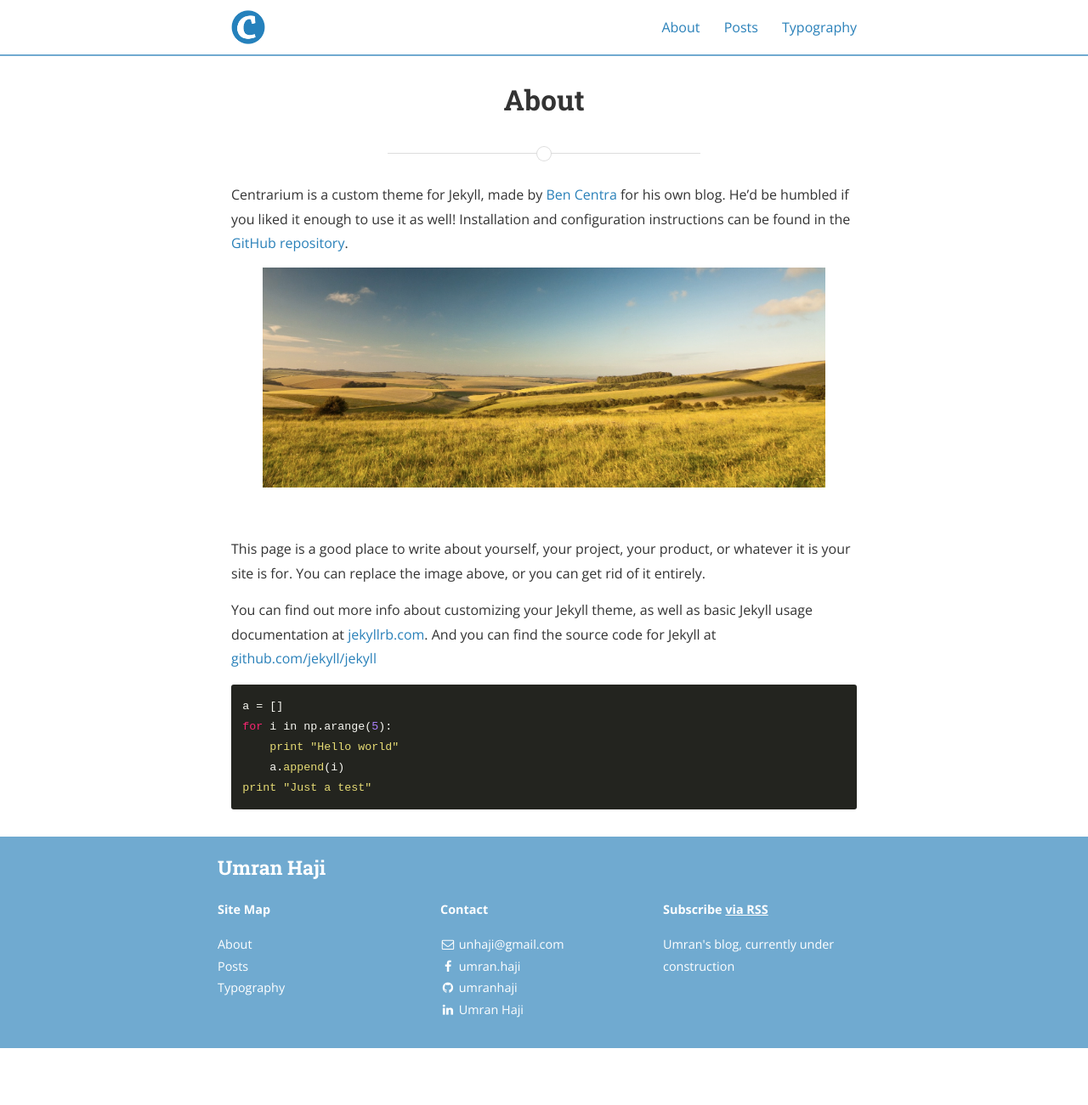
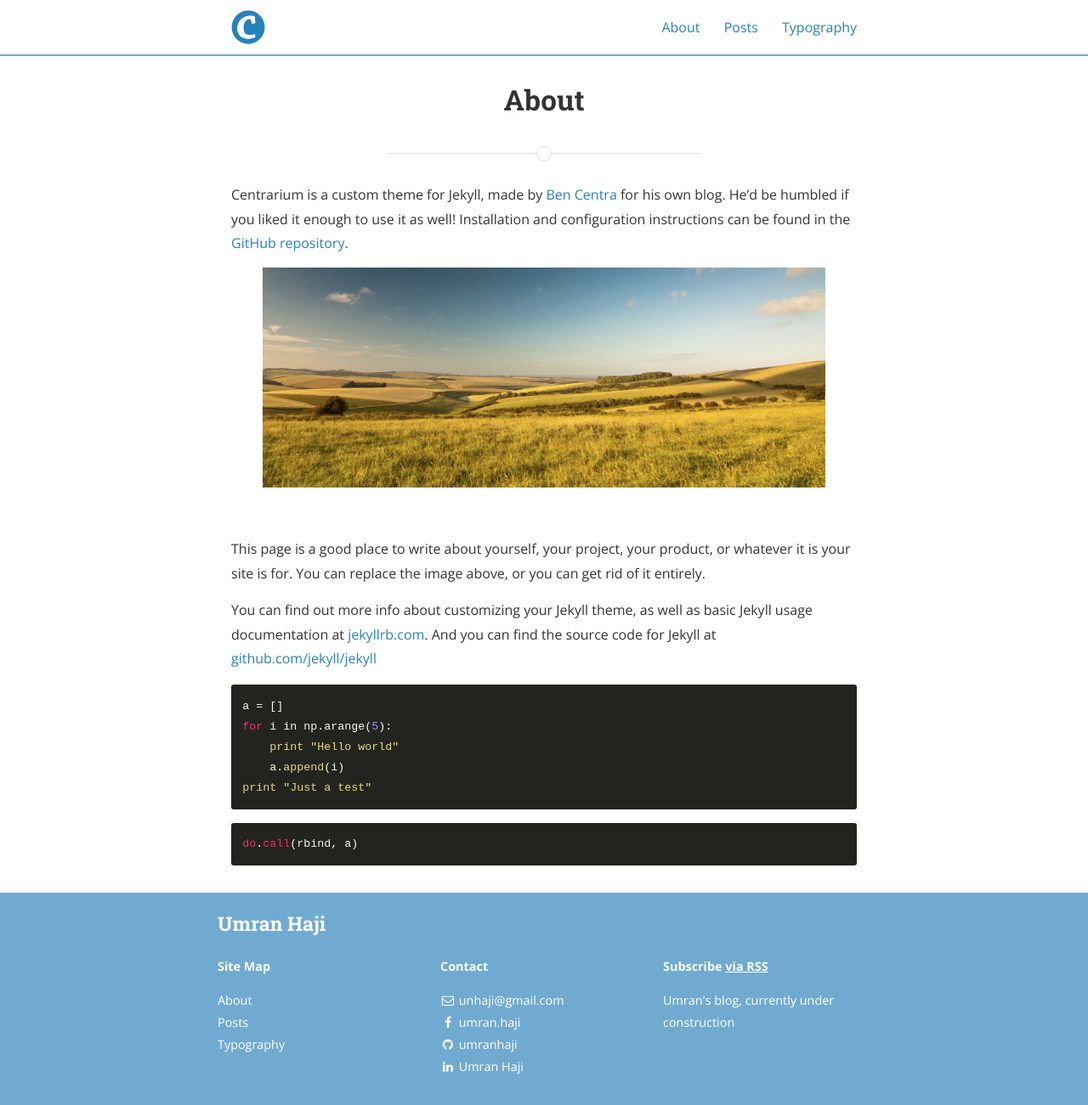
Before and after one commit to umranhaji/umranhaji.github.io, a Jekyll site: the page built from about.md, in a window 1280 px wide. Shown: the whole page at 85% size. Built offline with Jekyll 4.4.1, drawn with Linux system fonts in a browser that asks for light colours; nearby versions of some CDN libraries; before the commit the page ends 1234 px from its top, so only the background shows below that.

Commit message:
Updated 'about.md' via CloudCannon

````diff
--- a/about.md
+++ b/about.md
@@ -21,3 +21,8 @@ for i in np.arange(5):
     a.append(i)
 print "Just a test"
 ```
+
+
+```
+do.call(rbind, a)
+```
````
